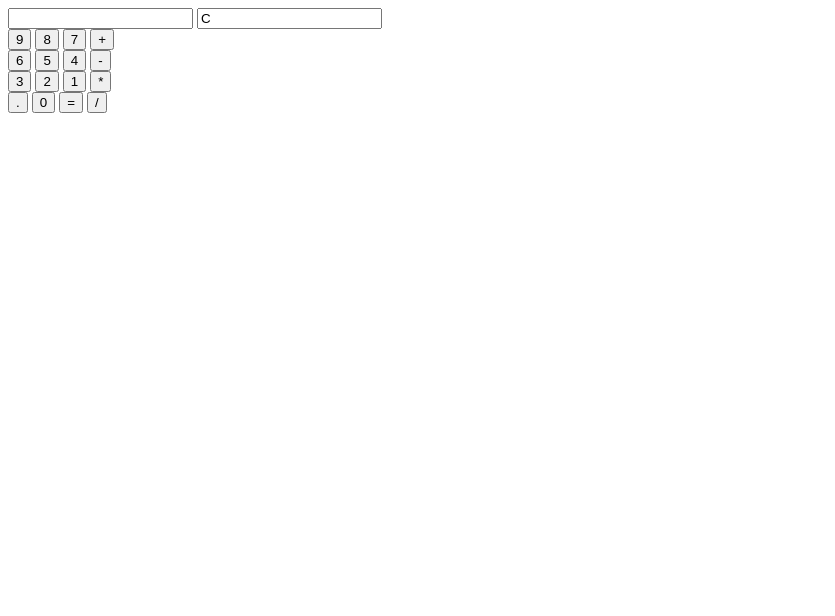
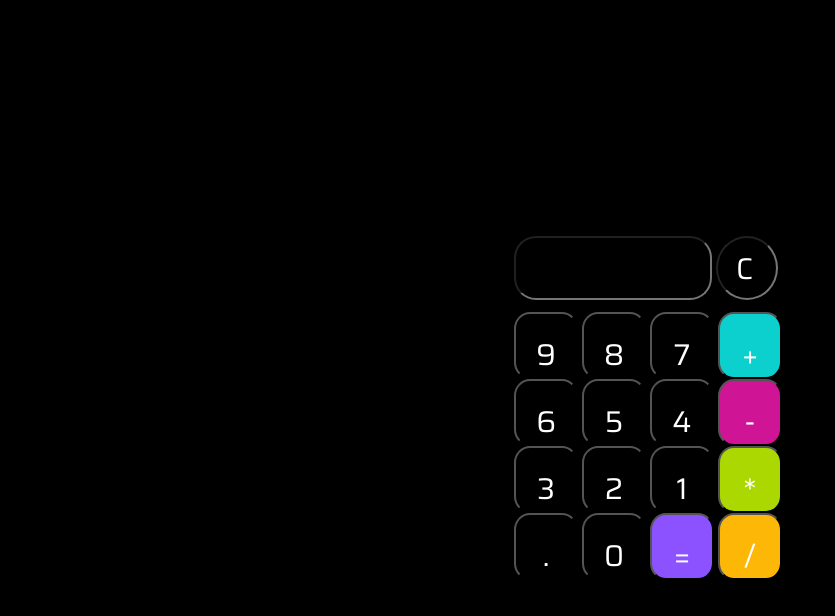
Before and after one commit to milenaggoes/Calculadora, a plain HTML site: page index.html in a window 1280 px wide. Shown: the whole page, without its empty margins (0-835 px from the left). Drawn offline with Linux system fonts and the light colour scheme.

Commit message:
add style

```diff
--- a/css/index.css
+++ b/css/index.css
@@ -0,0 +1,69 @@
+@import url('https://fonts.googleapis.com/css2?family=Saira&display=swap');
+
+body{
+    width: 100%;
+    height: 100vh;
+    display: flex;
+    align-items: center;
+    justify-content: center;
+    background: #000;
+}
+
+input{
+    color: #fff;
+    padding: 17px;
+    outline: none;
+    font-size: 30px;
+    font-family: 'Saira', sans-serif;
+    border-radius: 25%;
+}
+
+.num{
+    width:64px;
+    height: 67px;
+    text-align: center;
+}
+
+.text{
+    width: 160px;
+    height: 26px;
+    border-radius: 22px;
+    letter-spacing: 5px;
+    text-align: center;
+    margin-bottom: 12px;
+}
+
+.text1{
+    width: 24px;
+    height: 26px;
+    border-radius: 50%;
+    letter-spacing: 5px;
+    text-align: center;
+    margin-bottom: 12px;
+    cursor: pointer;
+}
+
+main{
+    display: inline-block;
+}
+
+.maincolor{
+    background-color: #000;
+}
+
+.blue{
+    background-color: #0cd0cd;
+}
+
+.pin{
+    background-color: #cf1596;
+}
+.gre{
+    background-color: #aad800;
+}
+.pur{
+    background-color: #8c52ff;
+}
+.ora{
+    background-color: #fcb707;
+}
--- a/index.html
+++ b/index.html
@@ -13,7 +13,7 @@
     <div>
         <form action="" name="calculator">
             <input type="text"  class="text maincolor" name="text1" disable>
-            <input type="text"  class="text maincolor" name="text12" value="C" onclick=" location.reload()"><br>
+            <input type="text"  class="text1 maincolor" name="text12" value="C" onclick=" location.reload()"><br>
 
             <input type="button"  class="num maincolor" name="btn9" value="9" onclick=" displaynum(btn9.value)">
             <input type="button"  class="num maincolor" name="btn8" value="8" onclick=" displaynum(btn8.value)">
@@ -23,7 +23,7 @@
             <input type="button"  class="num maincolor" name="btn6" value="6" onclick=" displaynum(btn6.value)">
             <input type="button"  class="num maincolor" name="btn5" value="5" onclick=" displaynum(btn5.value)">
             <input type="button"  class="num maincolor" name="btn4" value="4" onclick=" displaynum(btn4.value)">
-            <input type="button"  class="num pink" name="subbtn" value="-" onclick=" displaynum(subbtn.value)"> <br>
+            <input type="button"  class="num pin" name="subbtn" value="-" onclick=" displaynum(subbtn.value)"> <br>
 
 
         	<input type="button"  class="num maincolor" name="btn3" value="3" onclick=" displaynum(btn3.value)">
```
